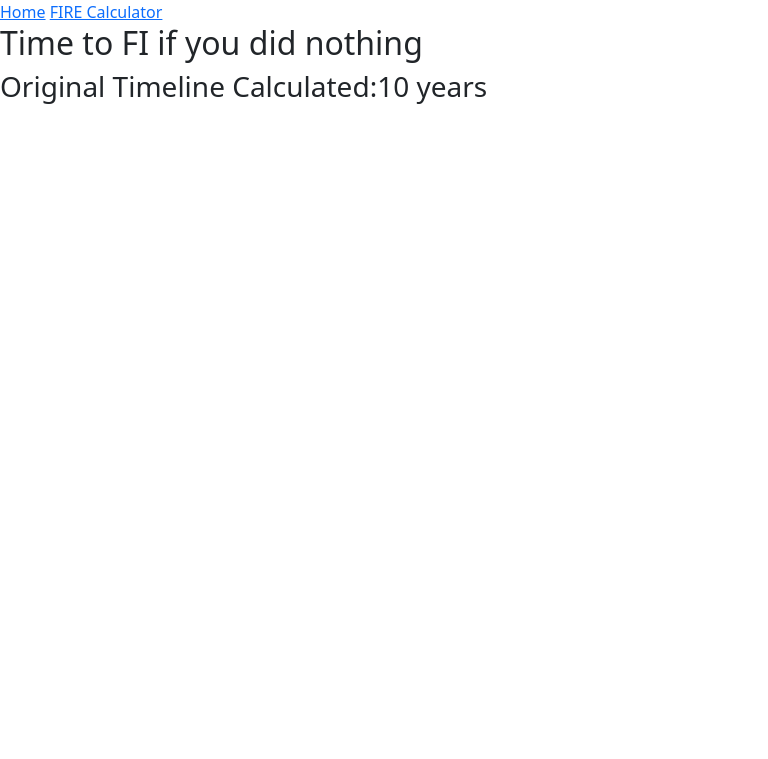
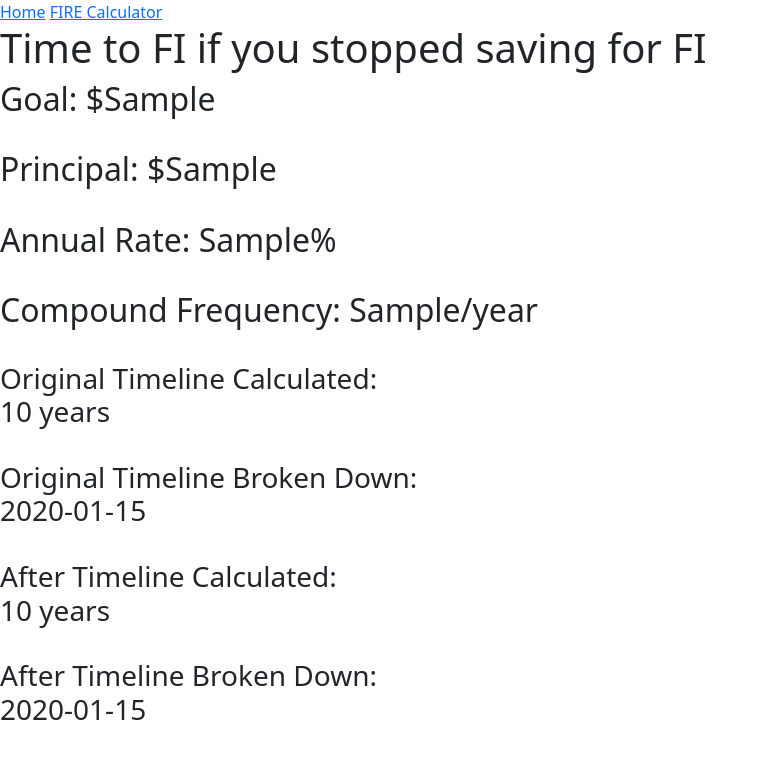
Before and after one commit to EmmaHMcArdle/FI-Calculator, a Flask app: template templates/results.html in a window 1280 px wide. Shown: the top 759 px of the page, without its empty margins (0-768 px from the left). Run offline with Flask 2, Linux system fonts and the light colour scheme; the template is opened without the code that fills it: most values are stand-ins (such as "Sample title", 1, 10 or a date in 2020).

Commit message:
Updated forms to take in $ and commas(,) for currency and made HTML for results page

```diff
--- a/app.py
+++ b/app.py
@@ -20,15 +20,14 @@ class MyFloatField(FloatField):
     def process_formdata(self, valuelist):
         if valuelist:
             try:
-                self.data = float(valuelist[0].strip('$').replace(',', '.'))
+                self.data = float(valuelist[0].replace(',', '').replace("$", ""))
             except ValueError:
                 self.data = None
                 raise ValueError(self.gettext('Not a valid float value'))
 
 class CalcForm(FlaskForm):
-    test = MyFloatField('Hi')
-    financialGoal = DecimalField('Financial Goal', validators=[DataRequired()])
-    invested = DecimalField('Invested', validators=[DataRequired()])
+    financialGoal = MyFloatField('Financial Goal', validators=[DataRequired()])
+    invested = MyFloatField('Currently Invested', validators=[DataRequired()])
     annualRate = DecimalField("Annual Rate %", validators=[DataRequired()])
     # Do I need data required if automatic default?
     compoundFreq = SelectField('Compound Frequency', choices=[(365, 'Daily (365/year)'),
@@ -36,8 +35,8 @@ class CalcForm(FlaskForm):
                                 (26, 'Bi-Weekly (26/year)'), (24, 'Semi-Monthly (24/year)'),
                                 (12, 'Monthly (12/year)'), (6, 'Bi-Monthly (6/year)'),
                                 (4, 'Quarterly (4/year)'), (2, 'Semi-Annually (2/year)'), (1, 'Annually (1/year)')], default=12)
-    oneTimeInvestment = DecimalField('One-Time Investment')
-    continuousInvestment = DecimalField("Continuous Investment")
+    oneTimeInvestment = MyFloatField('One-Time Investment')
+    continuousInvestment = MyFloatField('Continuous Investment')
     investmentFreq = SelectField("Investment Frequency", choices=[(365, 'Daily (365/year)'),
                                 (360, 'Daily (360/year)'), (52, 'Weekly (52/year)'),
                                 (26, 'Bi-Weekly (26/year)'), (24, 'Semi-Monthly (24/year)'),
@@ -50,24 +49,19 @@ def calculator():
     form = CalcForm()
     form.investmentFreq.process_data(12)
     if request.method=="POST":
-        a = form.financialGoal.data
-        # if a != None:
-        session['Goal'] = str(a)
-        p = form.invested.data
-        session['Principal'] = str(p)
-        r = form.annualRate.data
-        session['Annual Rate'] = str(r)
-        n = form.compoundFreq.data
-        session['Compound Frequency'] = n
+        session['Goal'] = str((form.financialGoal.data))
+        session['Principal'] = str(form.invested.data)
+        session['Annual Rate'] = str(form.annualRate.data)
+        session['Compound Frequency'] = form.compoundFreq.data
         oneTimeSaving = form.oneTimeInvestment.data
-        session['One Time Savings'] = str(oneTimeSaving)
-        print(session['One Time Savings'])
+        if oneTimeSaving != None:
+            session['One Time Savings'] = str(oneTimeSaving)
+            print(session['One Time Savings'])
         contSaving = form.continuousInvestment.data
-        session['Continuous Savings'] = str(contSaving)
-        freq = form.investmentFreq.data
-        session['Investment Frequency'] = freq
-        # if saving != None:
-
+        if contSaving != None:
+            session['Continuous Savings'] = str(contSaving)
+            freq = form.investmentFreq.data
+            session['Investment Frequency'] = freq
         return redirect(url_for('results'))
     else:
         return render_template("calculator.html", form=form)
@@ -79,14 +73,18 @@ def results():
     r = session.get('Annual Rate', None)
     n = session.get('Compound Frequency', None)
     oneTimeSaving = session.get('One Time Savings', None)
-    print(f"One time {oneTimeSaving}")
     contSaving = session.get("Continuous Savings", None)
     freq = session.get("Investment Frequency", None)
-    print(type(a))
-    print(type(n))
-    original = calculations.originalTimeline(float(a),float(p),float(n),float(r))
-    # if oneTimeSavings != 0:
-    return render_template("results.html", a=a, p=p, r=r, n=n, original=original)
+    if oneTimeSaving != None:
+        after = calculations.calcTimeline(float(a),float(float(p)+float(oneTimeSaving)),float(n),float(r))
+        afterTimelineStr = calculations.daysToYears(after)
+    original = calculations.calcTimeline(float(a),float(p),float(n),float(r))
+    timelineStr = calculations.daysToYears(original)
+
+
+    return render_template("results.html", a=a, p=p, r=r, n=n,
+                            timelineStr=timelineStr, original=round(original, 2),
+                            after=round(after, 2), afterTimelineStr=afterTimelineStr)
 
 
 if __name__ == '__main__':
--- a/calculations.py
+++ b/calculations.py
@@ -1,20 +1,22 @@
-import math
+# import math
+import numpy as np
 
-a = 1000000.0 #float(input("Enter in your fire number "))
-p = 50000.0 #float(input("Enter in the money you have invested "))
-r = 0.07 #float(input("Enter in your estimate rate of return "))
-n = 12 # assuming monthly compound interest
-oneTimeSavings = 1500.0
-repeatSavings = 650 #amount saved continuously
-#For continuous
+# a = 1000000.0 #float(input("Enter in your fire number "))
+# p = 50000.0 #float(input("Enter in the money you have invested "))
+# r = 0.07 #float(input("Enter in your estimate rate of return "))
+# n = 12 # assuming monthly compound interest
+# oneTimeSavings = 1500.0
+# repeatSavings = 650 #amount saved continuously
+# #For continuous
 daily = float(1.0/365.0)
 # Compounding monthly and incrementing daily
 #100 a month / 365
 
 daysInMonth = 30.42
 
-def originalTimeline(a, p, n, r):
-    return (math.log(a/p)) / (n*(math.log(1 + (r/n))))
+def calcTimeline(a, p, n, r):
+    r = (r/100) # 0.07/12
+    return (np.log(a/p)) / (n*(np.log(1 + (r/n))))
 
 def continuousPaymentTimeline(p, r, n, saving, a):
     print("This is if you save $" + str(saving) + " a month")
@@ -27,21 +29,28 @@ def continuousPaymentTimeline(p, r, n, saving, a):
     return days
 
 
-print("Originally calculated time: " + str(originalTimeline(a, p, n, r)))
+# print("Originally calculated time: " + str(originalTimeline(a, p, n, r)))
 
 titles = ["month", "week", "day", "hour"]
 intervals = [12, 4.345, 7, 24]
 
 def daysToYears(time):
-    print(str(int(time)) + " years")
-    for i in range(4):
-        # t is a float, while int(t) is a integer so it automatically removes anything after decimal
-        time = ((time - int(time)) * intervals[i])
-        if int(time) > 0:
-            if int(time) > 1:
-                print(str(int(time)) + " " + titles[i] + "s")
-            else:
-                print(str(int(time)) + " " + titles[i])
+    print("Total time" + str(time))
+    timelineStr = ""
+    if time <= 0:
+        timelineStr = "You're already financially independent!"
+    else:
+        timelineStr += (str(int(time)) + " years ")
+        for i in range(4):
+            # t is a float, while int(t) is a integer so it automatically removes anything after decimal
+            time = ((time - int(time)) * intervals[i])
+            if int(time) > 0:
+                if int(time) > 1:
+                    timelineStr += (str(int(time)) + " " + titles[i] + "s ")
+                else:
+                    timelineStr += (str(int(time)) + " " + titles[i] + " ")
+
+    return timelineStr
 
 # def daysToYears(days):
 #     months = weeks = years = 0
@@ -77,20 +86,20 @@ def calculate_diff(originTime, afterTime):
 # daysToYears(time)
 
 
-print("")
-print("This is how long until FIRE if you save amount:")
-p += repeatSavings
-afterTime = (math.log(a/p)) / (n*(math.log(1 + (r/n))))
+# print("")
+# print("This is how long until FIRE if you save amount:")
+# p += repeatSavings
+# afterTime = (math.log(a/p)) / (n*(math.log(1 + (r/n))))
 
-print("After calculated time: " + str(afterTime))
-daysToYears(afterTime)
-print("")
-print("You saved this amount of your time:")
-# calculate_diff(t, afterTime)
+# print("After calculated time: " + str(afterTime))
+# daysToYears(afterTime)
+# print("")
+# print("You saved this amount of your time:")
+# # calculate_diff(t, afterTime)
 
-# For continuous Payments
-days = continuousPaymentTimeline(50000, 0.07, n, 0, a)
-daysToYears(days)
+# # For continuous Payments
+# days = continuousPaymentTimeline(50000, 0.07, n, 0, a)
+# daysToYears(days)
 
 # days = continuousPaymentTimeline(p, r, n, repeatSavings, a)
 # daysToYears(days)
--- a/templates/calculator.html
+++ b/templates/calculator.html
@@ -7,8 +7,8 @@
             <!-- crsf token -->
             <fieldset class="form-group">
                 <legend class="border-bottom mb-4">Long Term Difference Payment Calculator</legend>
-                {{form.test.label}} {{form.test()}}
                 <div class="form-group">
+                    <!-- form.test.label form.test()in jinja expression brackets -->
                     {{ form.financialGoal.label(class="form-control-label") }}
                     {% if form.financialGoal.errors %}
                         {{ form.financialGoal(class="form-control form-control-lg is-invalid") }}
--- a/templates/results.html
+++ b/templates/results.html
@@ -3,6 +3,22 @@
 {% block content %}
     <a href="/calculator">FIRE Calculator</a>
 
-    <h2>Time to FI if you did nothing</h2>
-    <h3>Original Timeline Calculated:<span>{{ original }} years</span></h3>
+    <h1>Time to FI if you stopped saving for FI</h1>
+
+    <h2>Goal: <span>${{ a }}</span></h2>
+    <br>
+    <h2>Principal: <span>${{ p }}</span></h2>
+    <br>
+    <h2>Annual Rate: <span>{{ r }}%</span></h2>
+    <br>
+    <h2>Compound Frequency: <span>{{ n }}/year</span></h2>
+    <br>
+    <h3>Original Timeline Calculated: <br><span>{{ original }} years</span></h3>
+    <br>
+    <h3>Original Timeline Broken Down: <br><span>{{ timelineStr }}</span></h3>
+    <br>
+    <h3>After Timeline Calculated:<br><span>{{ after }} years</span></h3>
+    <br>
+    <h3>After Timeline Broken Down: <br><span>{{ afterTimelineStr }}</span></h3>
+
 {% endblock content %}
```
